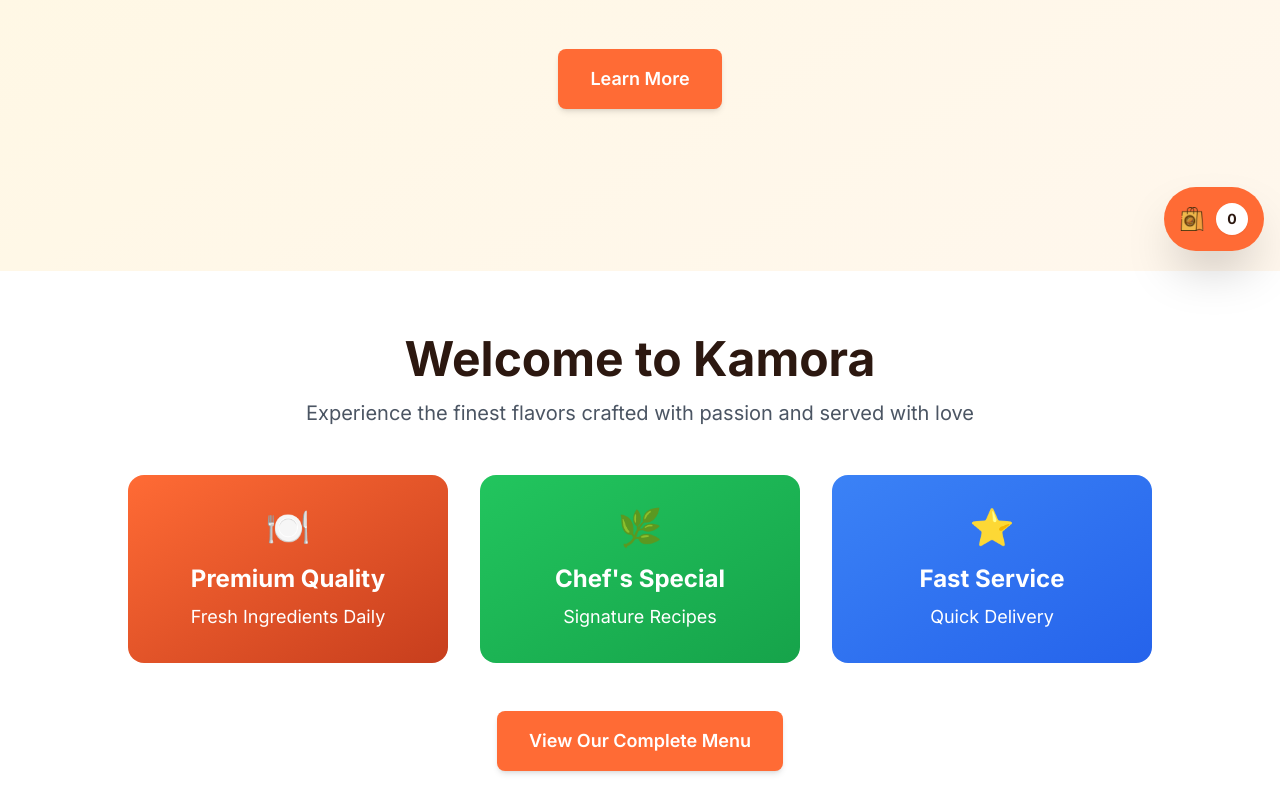
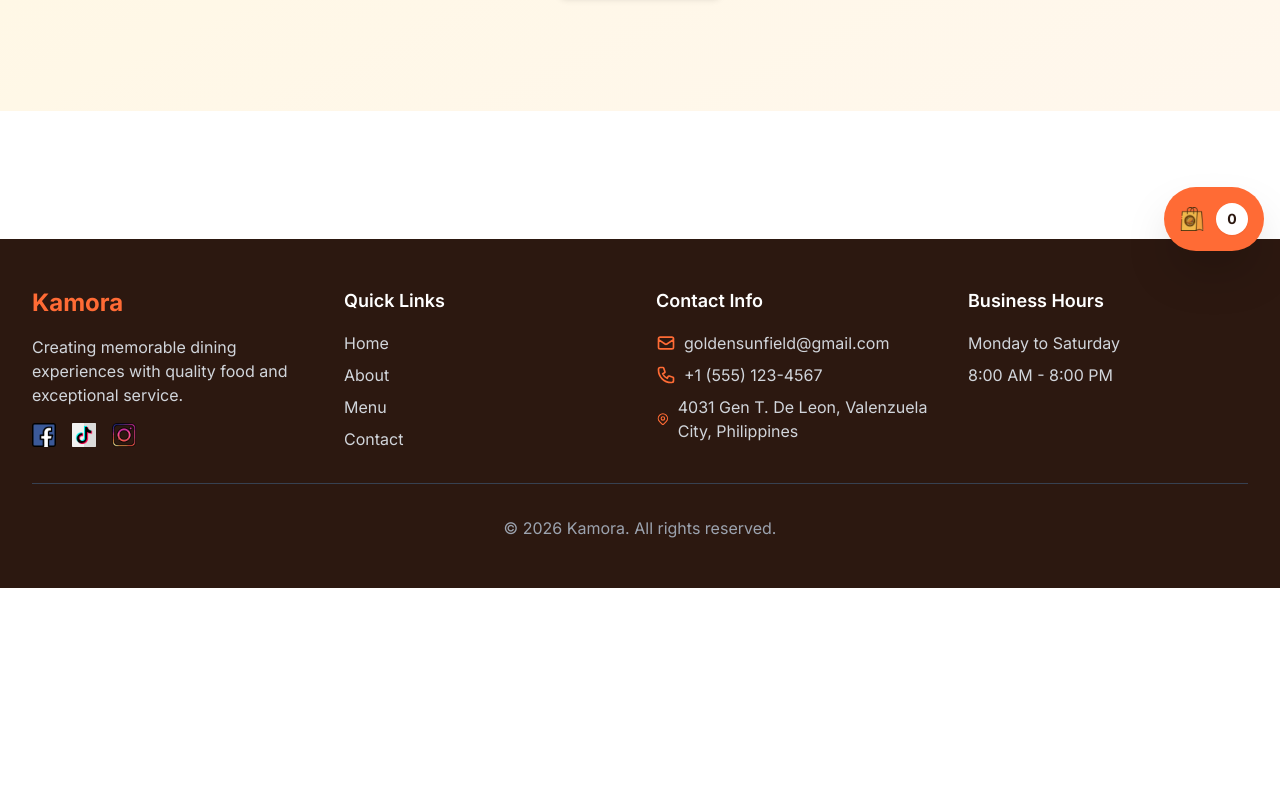
Before and after one commit to Ayskwimm/Kamora-Website-main, a React (Vite) app: page / in a window 1280 px wide. Shown: the part 529-1320 px from the top of the page. After the commit the page ends 1117 px from the top, so only its background shows below. Built offline with nearby package versions, Linux system fonts and the light colour scheme.

Commit message:
FixedText

```diff
--- a/src/components/Footer.tsx
+++ b/src/components/Footer.tsx
@@ -108,7 +108,7 @@ const Footer: React.FC<FooterProps> = ({ onNavigate }) => {
           <div>
             <h4 className="text-lg font-semibold mb-4">Business Hours</h4>
             <ul className="space-y-2 text-gray-300">
-              <li>Monday - Saturday:</li>
+              <li>Monday to Saturday</li>
               <li> 8:00 AM - 8:00 PM</li>
 
             </ul>
--- a/src/components/Hero.tsx
+++ b/src/components/Hero.tsx
@@ -9,7 +9,7 @@ interface HeroProps {
 
 const Hero: React.FC<HeroProps> = ({ onNavigate }) => {
   return (
-    <section id="home" className="min-h-screen flex items-center justify-center bg-gradient-to-br from-kamora-cream to-orange-50 pt-16">
+    <section id="home" className="min-h-[80vh] flex items-center justify-center bg-gradient-to-br from-kamora-cream to-orange-50 py-12">
       <div className="max-w-7xl mx-auto px-4 sm:px-6 lg:px-8 text-center">
         <div className="max-w-4xl mx-auto">
           <h1 className="text-5xl md:text-7xl font-bold text-kamora-dark mb-6">
--- a/src/sections/About.tsx
+++ b/src/sections/About.tsx
@@ -3,16 +3,16 @@ import MemberCard from '../components/MemberCard';
 
 const About: React.FC = () => {
   const members = [
-    { name: 'Sarah Johnson', role: 'Founder' },
-    { name: 'Michael Chen', role: 'Chef' },
-    { name: 'Emily Rodriguez', role: 'Operations Manager' },
-    { name: 'David Kim', role: 'Marketing Director' },
-    { name: 'Jessica Taylor', role: 'Head Chef' },
-    { name: 'Robert Anderson', role: 'Business Development' },
-    { name: 'Lisa Wang', role: 'Customer Experience' },
-    { name: 'James Wilson', role: 'Finance Manager' },
-    { name: 'Maria Garcia', role: 'Sous Chef' },
-    { name: 'Thomas Brown', role: 'Brand Consultant' },
+    { name: 'Kathleen Pearl Albutra', role: 'Partner' },
+    { name: 'Angela Jodi Aspa', role: 'Partner' },
+    { name: 'Marc Edison Canlas', role: 'Partner' },
+    { name: 'Angel Comedia', role: 'Partner' },
+    { name: 'Ervin Lemuel Daño', role: 'Partner' },
+    { name: 'Norlyn Diesta', role: 'Partner' },
+    { name: 'James Clarence Paule', role: 'Partner' },
+    { name: 'Ronalyn Ortega', role: 'Partner' },
+    { name: 'Chanmae Reynalda', role: 'Partner' },
+    { name: 'Renelyn Villanueva', role: 'Partner' },
   ];
 
   return (
@@ -29,11 +29,15 @@ const About: React.FC = () => {
               Founded with a passion for bringing people together through food, we've created a
               unique concept that simplifies the dining experience while maximizing flavor and satisfaction.
             </p>
+             <div className="bg-white rounded-lg p-6 shadow-md mt-8">
+              <h3 className="text-2xl font-bold text-kamora-orange mb-4">Our Mission</h3>
+              <p className="text-gray-700"></p>
             <p>
-              Our mission is to provide consistently outstanding food that nourishes both body and soul.
+              To provide consistently outstanding food that nourishes both body and soul.
               We believe in the power of simplicity - focusing on perfect execution of a curated selection
               rather than overwhelming our guests with endless choices.
             </p>
+       </div>
             <div className="bg-white rounded-lg p-6 shadow-md mt-8">
               <h3 className="text-2xl font-bold text-kamora-orange mb-4">Our Vision</h3>
               <p className="text-gray-700">
@@ -47,10 +51,10 @@ const About: React.FC = () => {
         {/* Members Section */}
         <div className="mt-16">
           <h3 className="text-3xl md:text-4xl font-bold text-kamora-dark text-center mb-12">
-            Our Members
+            THE PARTNERS
           </h3>
-          <p className="text-center text-gray-600 mb-8 max-w-2xl mx-auto">
-            Meet the passionate team behind Kamora's success
+          <p className="text-center text-gray-600 mb-8 max-w-2xl mx-auto py-1 px-6">
+            Meet the passionate partners behind Kamora
           </p>
 
           <div className="grid grid-cols-2 md:grid-cols-3 lg:grid-cols-5 gap-6">
--- a/src/sections/Contact.tsx
+++ b/src/sections/Contact.tsx
@@ -225,9 +225,9 @@ const Contact: React.FC = () => {
             <div className="bg-kamora-cream rounded-lg p-6">
               <h3 className="text-xl font-bold text-kamora-dark mb-4">Business Hours</h3>
               <div className="space-y-2 text-gray-700">
-                <p>Monday - Friday: 8:00 AM - 8:00 PM</p>
-                <p>Saturday: 8:00 AM - 8:00 PM</p>
-                <p>Sunday: Closed</p>
+                <p>Monday to Saturday</p>
+                <p>8:00 AM - 8:00 PM</p>
+
               </div>
             </div>
 
--- a/src/sections/Home.tsx
+++ b/src/sections/Home.tsx
@@ -9,47 +9,11 @@ interface HomeProps {
 
 const Home: React.FC<HomeProps> = ({ onNavigate }) => {
   return (
-    <section className="section-padding bg-white">
+    <section className="py-10 px-4 md:px-8 lg:px-16 bg-white">
       <div className="max-w-7xl mx-auto">
         <div className="text-center mb-12">
-          <h2 className="text-4xl md:text-5xl font-bold text-kamora-dark mb-4">
-            Welcome to Kamora
-          </h2>
-          <p className="text-xl text-gray-600 max-w-2xl mx-auto">
-            Experience the finest flavors crafted with passion and served with love
-          </p>
-        </div>
 
-        <div className="grid md:grid-cols-3 gap-8 max-w-5xl mx-auto mb-12">
-          {/* Feature Cards */}
-          <div className="bg-gradient-to-br from-kamora-orange to-kamora-red p-8 rounded-2xl text-white text-center">
-            <div className="text-4xl mb-4">🍽️</div>
-            <h3 className="text-2xl font-bold mb-2">Premium Quality</h3>
-            <p className="text-lg">Fresh Ingredients Daily</p>
-          </div>
 
-          <div className="bg-gradient-to-br from-green-500 to-green-600 p-8 rounded-2xl text-white text-center">
-            <div className="text-4xl mb-4">🌿</div>
-            <h3 className="text-2xl font-bold mb-2">Chef's Special</h3>
-            <p className="text-lg">Signature Recipes</p>
-          </div>
-
-          <div className="bg-gradient-to-br from-blue-500 to-blue-600 p-8 rounded-2xl text-white text-center">
-            <div className="text-4xl mb-4">⭐</div>
-            <h3 className="text-2xl font-bold mb-2">Fast Service</h3>
-            <p className="text-lg">Quick Delivery</p>
-          </div>
-        </div>
-
-        {/* CTA to Menu */}
-        <div className="text-center">
-          <Button
-            onClick={() => onNavigate('menu')}
-            variant="primary"
-            className="px-8 py-4 text-lg"
-          >
-            View Our Complete Menu
-          </Button>
         </div>
       </div>
     </section>
```
